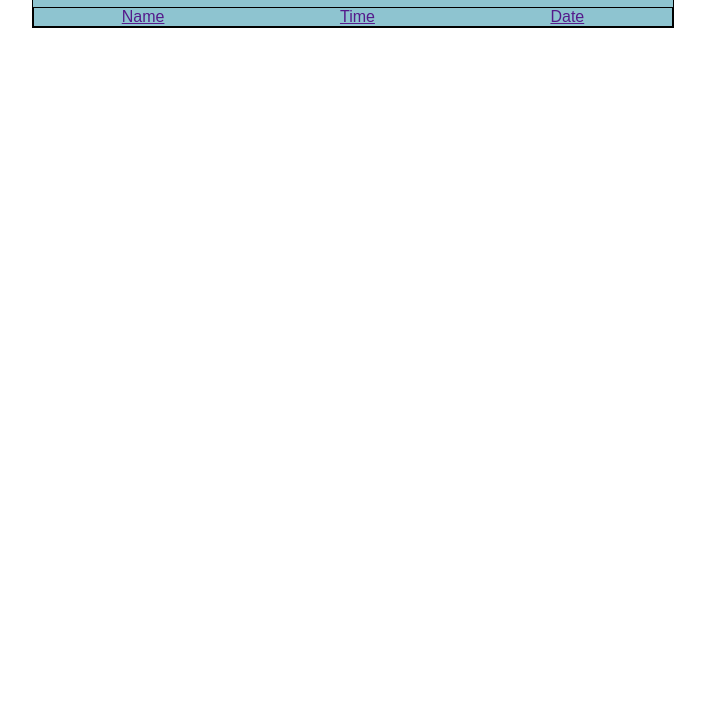
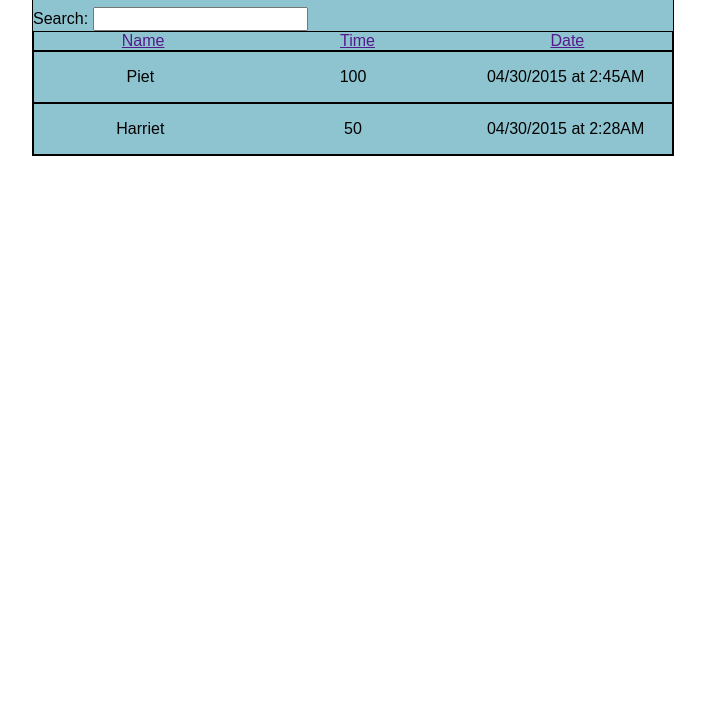
Before and after one commit to AngularMines/highscores, a website: page index.html in a window 1280 px wide. Shown: the part 74-800 px from the top of the page, without its empty margins (287-992 px from the left). Drawn offline with nearby package versions, Linux system fonts and the light colour scheme; some packages are replaced by stand-ins of ours; no server answers.

Commit message:
search added

```diff
--- a/index.html
+++ b/index.html
@@ -21,12 +21,15 @@
 
   <div class='hiscore' ng-controller='HiScoreCtrl'>
     <h1 class='board-title'>Hi-Scores, biatch.</h1>
+    <div class='search'>
+      Search: <input ng-model="query">
+    </div>
     <div class='selectors'>
       <a href="" ng-click="predicate= 'name'; reverse=!reverse">Name</a>
       <a href="" ng-click="predicate= 'time'; reverse=!reverse">Time</a>
       <a href="" ng-click="predicate= 'createdAt'; reverse=!reverse">Date</a>
     </div>
-    <div class='player' ng-repeat="score in scores | orderBy:predicate:reverse">
+    <div class='player' ng-repeat="score in scores | orderBy:predicate:reverse | filter:query">
       <p>{{score.name}}</p>
       <p>{{score.time}}</p>
       <p>{{score.createdAt | date:"MM/dd/yyyy 'at' h:mma"}}</p>
--- a/js/controllers.js
+++ b/js/controllers.js
@@ -8,7 +8,7 @@ angular.module('hiScoreApp', [])
       });
     }
 
-    // $scope.scores = [{name: "Harriet", time: 50, createdAt: new Date().getTime()-1000000},{name: "Piet", time: 100, createdAt: new Date().getTime()}]
+    $scope.scores = [{name: "Harriet", time: 50, createdAt: new Date().getTime()-1000000},{name: "Piet", time: 100, createdAt: new Date().getTime()}]
     $scope.predicate = '-time';
-    loadHiScores();
+    // loadHiScores();
   }])
```
